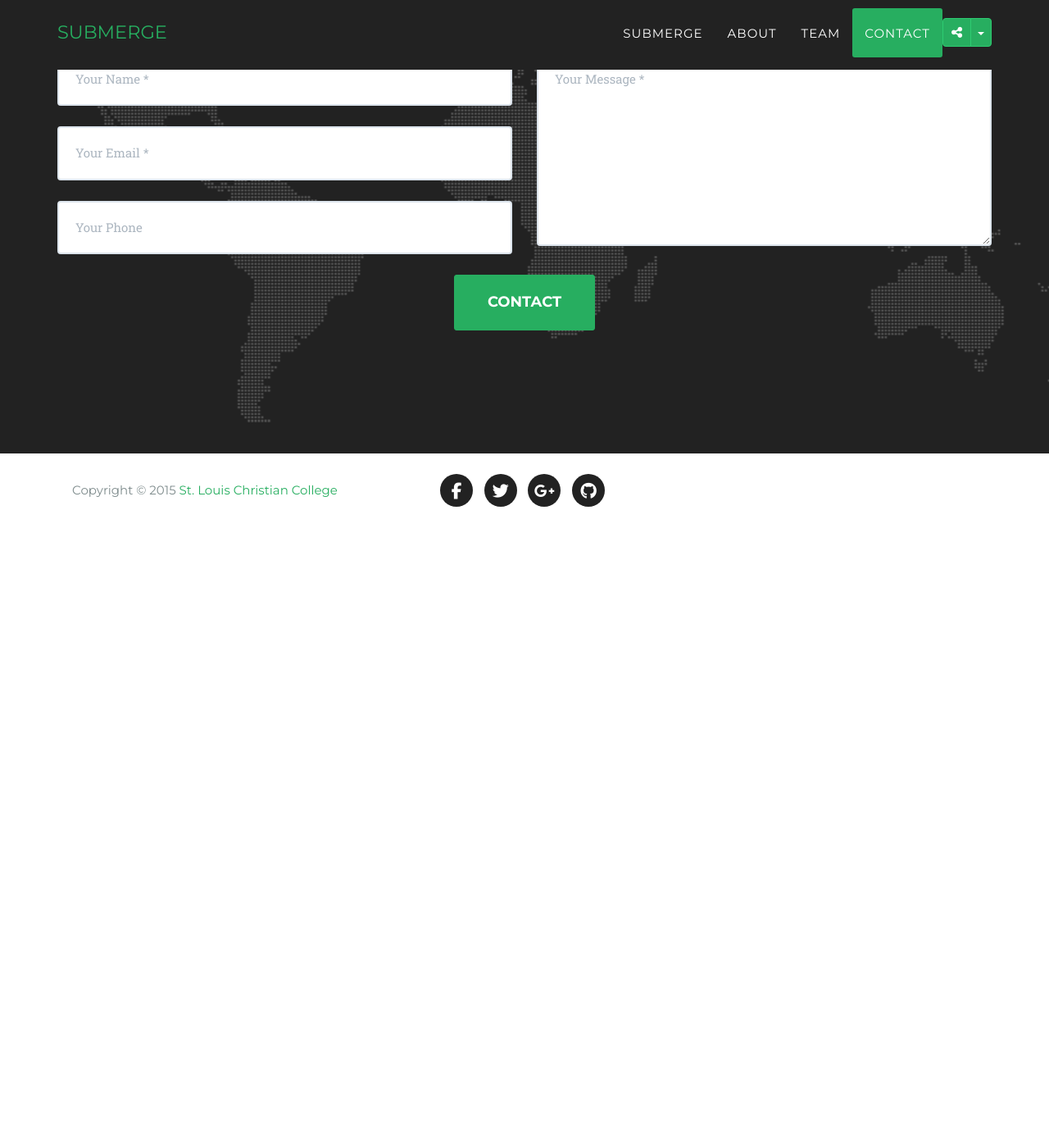
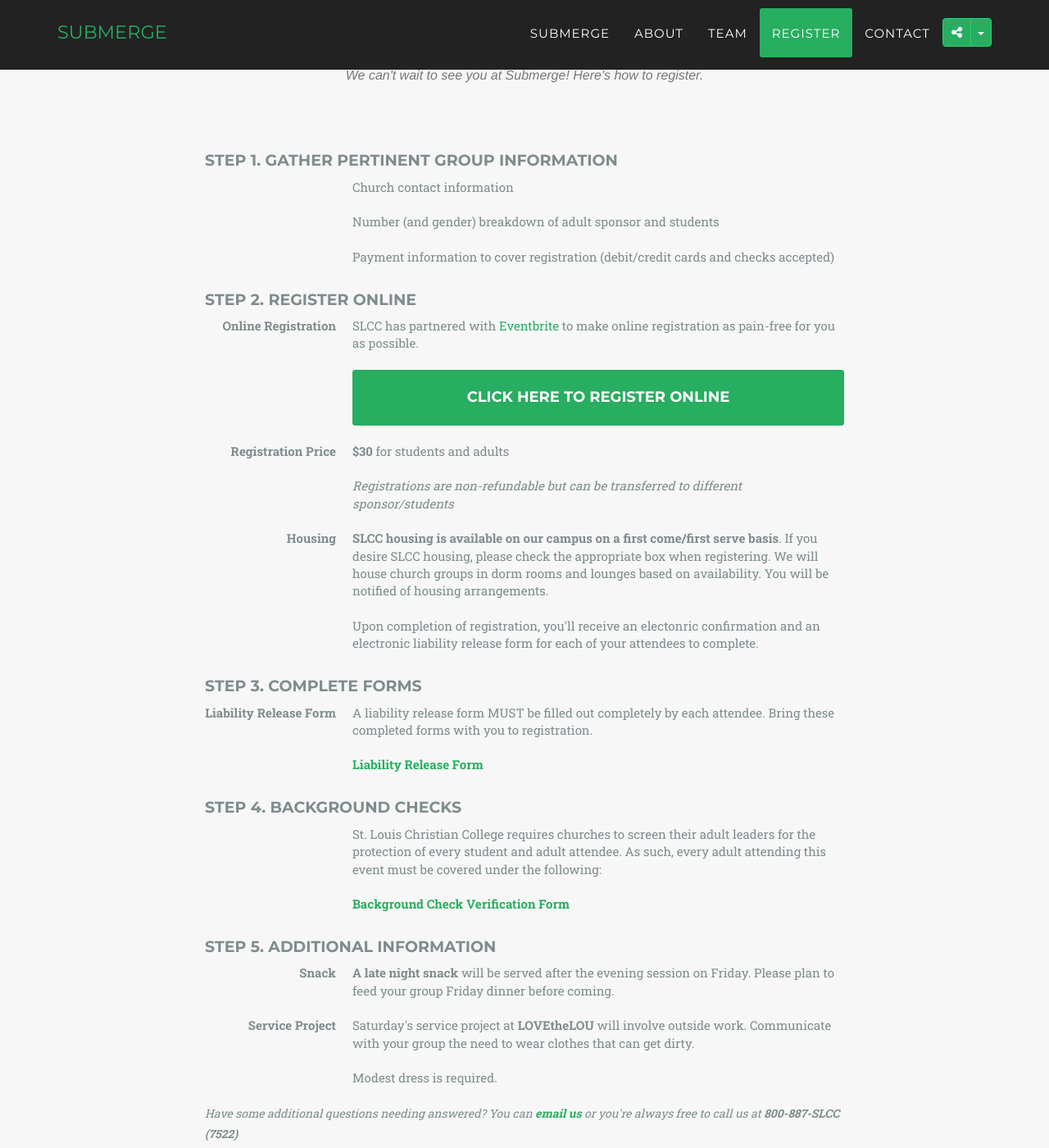
Before and after one commit to stlchristianedu/submergestl.com, a Jekyll site: the page built from index.html, in a window 1280 px wide and 1400 px high, scrolled down 4563 px. Shown: the whole window at 82% size. Built offline with Jekyll 4.4.1, drawn with Linux system fonts in a browser that asks for light colours; nearby versions of some CDN libraries; some web fonts are replaced; before the commit the page ends 5206 px from its top, so only the background shows below that; some of the changed text lies outside the part shown.

Commit message:
Adding the registration information
Adding the registration information from last year, and tweaking
it a bit for this year.

More changes to come, I'm sure.

Signed-off-by: Elliot J. Voris <elliot@voris.me>

```diff
--- a/_includes/header.html
+++ b/_includes/header.html
@@ -74,6 +74,9 @@
                         <a class="page-scroll" href="#team">Team</a>
                     </li>
                     <li>
+                        <a class="page-scroll" href="#register">Register</a>
+                    </li>
+                    <li>
                         <a class="page-scroll" href="#contact">Contact</a>
                     </li>
                 </ul>
--- a/_includes/register.html
+++ b/_includes/register.html
@@ -30,19 +30,11 @@
                         <dt>Online Registration</dt>
                             <dd>SLCC has partnered with <a target="_blank" href="https://www.eventbrite.com">Eventbrite</a> to make online registration as pain-free for you as possible.</dd>
                             <dd>&nbsp;</dd>
-                            <dd><a target="_blank" class="btn btn-xl btn-block" href="https://submergestl.eventbrite.com" role="button">Click here to register online</a></dd>
+                            <dd><a target="_blank" class="btn btn-xl btn-block" href="https://www.eventbrite.com/e/submerge-this-journey-my-journey-registration-27204801293" role="button">Click here to register online</a></dd>
                     </dl>
                     <dl class="dl-horizontal">
-                        <dt>Early Registration</dt>
-                            <dd><strong>$30</strong> for students and adults (Now through September 10th)</dd>
-                    </dl>
-                    <dl class="dl-horizontal">
-                        <dt>General Admission</dt>
-                            <dd><strong>$40</strong> for students and adults (September 11th through September 24th)</dd>
-                    </dl>
-                    <dl class="dl-horizontal">
-                        <dt>At the Door</dt>
-                            <dd><strong>$50</strong> for students and adults (Now through September 10th)</dd>
+                        <dt>Registration Price</dt>
+                            <dd><strong>$30</strong> for students and adults</dd>
                     </dl>
                     <dl class="dl-horizontal">
                         <dd><em>Registrations are non-refundable but can be transferred to different sponsor/students</em></dd>
@@ -97,7 +89,7 @@
                     </dl>
                 </div>
                 <div class="row">
-                    <p><em>Have some additional questions needing answered? You can <strong><a target="_blank" href="mailto:admissions@stlchristian.edu">email us</a></strong> or you're always free to call us at <strong>800-887-SLCC (7522)</strong></em></p>
+                    <p><em>Have some additional questions needing answered? You can <strong><a target="_blank" href="mailto:lbuttone@stlchristian.edu">email us</a></strong> or you're always free to call us at <strong>800-887-SLCC (7522)</strong></em></p>
                 </div>
                 <div class="row">
                     <p><a target="_blank" class="btn btn-xl btn-block" href="https://submergestl.eventbrite.com" role="button">Click here to register online</a></p>
--- a/_includes/team.html
+++ b/_includes/team.html
@@ -25,7 +25,7 @@
             </div>
             <div class="row">
                 <div class="col-lg-8 col-lg-offset-2 text-center">
-                    <p class="large text-muted">We've worked hard to pull together a weekend that you won't forget. We hope you enjoy the people and organizations who are making this possible, and we know that they will speak truth into your life.</p>
+                    <p class="large text-muted">This year St. Louis Christian College is all about the "Journey". We want to help students go deeper within their faith and show them what that Journey looks like. We have an amazing speaker and worship leader who are prepared to lead students by interacting and sharing their stories. We hope that through this conference time that they will grasp the concept of the journey and understand what it means to accept the call that God has set before them. We hope you will join us on September 23rd & 24th as we venture into the word. We are also partnering up with LOVEtheLOU again, helping them with their community gardens and other projects they have for us.</p>
                 </div>
             </div>
         </div>
--- a/_layouts/default.html
+++ b/_layouts/default.html
@@ -9,6 +9,7 @@
     {% include submerge.html %}
     {% include about.html %}
     {% include team.html %}
+    {% include register.html %}
     {% include contact.html %}
     {% include footer.html %}
     {% include js.html %}
```
